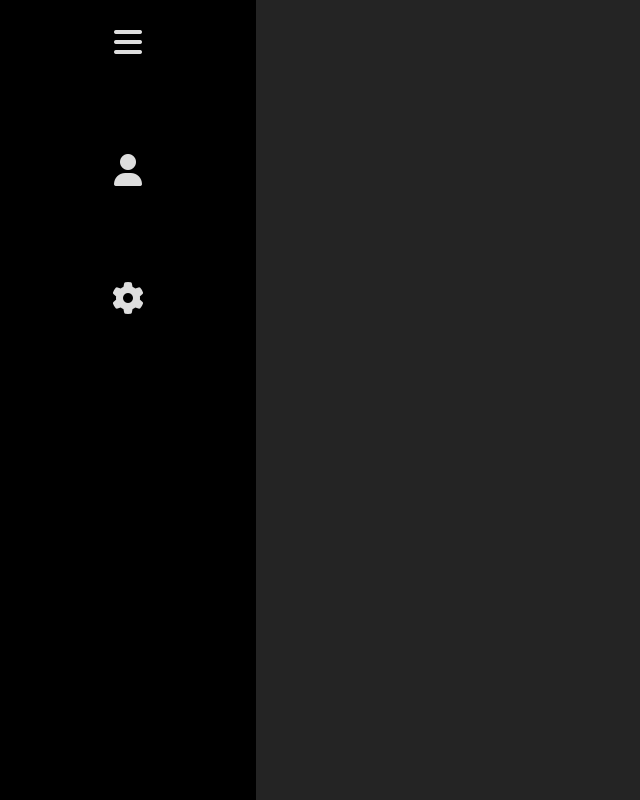
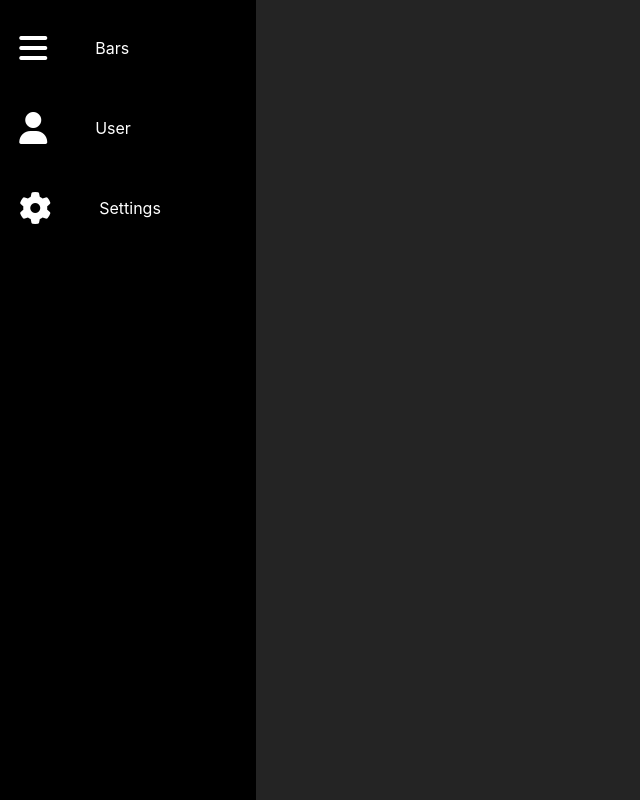
Before and after one commit to GitCoffee-hackathon2025/hackathon-frontend, a Vue app: page / in a window 1280 px wide. Both pictures are taken after a click on the element 29 px from the left and 41 px from the top of the page. Shown: the whole page, without its empty margins (0-640 px from the left). Built offline with nearby package versions, Linux system fonts and the light colour scheme.

Commit message:
Feat: Continuação Animação FRONT_FEAT: Barra de navegação #3

```diff
--- a/src/components/NavBarra.vue
+++ b/src/components/NavBarra.vue
@@ -1,5 +1,5 @@
 <script setup lang="ts">
-import {ref} from 'vue'
+import { ref } from 'vue'
 const isExpanse = ref<boolean>(false)
 function toggleBar() {
   isExpanse.value = !isExpanse.value
@@ -7,60 +7,74 @@ import {ref} from 'vue'
 </script>
 
 <template>
- <nav :class="['container-nav', {isExpanse}]">
-  <div class="icons">
+  <nav :class="['container-nav', { isExpanse }]">
+    <ul class="icons">
+      <li>
         <span class="fa-solid fa-bars" @click="toggleBar"></span>
+        <p :class="{ visible: isExpanse }">Bars</p>
+      </li>
+      <li>
         <span class="fa-solid fa-user"></span>
+        <p :class="{ visible: isExpanse }">User</p>
+      </li>
+      <li>
         <span class="fa-solid fa-gear"></span>
-  </div>
+        <p :class="{ visible: isExpanse }">Settings</p>
+      </li>
+    </ul>
   </nav>
 </template>
 
 <style scoped>
-.container-nav{
+.container-nav {
   background-color: black;
   display: flex;
   flex-direction: column;
   align-items: center;
   height: 100vh;
-  width: 4.6vw;
-  .icons{
+  width: 4.6rem;
+  transition: width 0.3s ease-in-out;
+  overflow: hidden;
+}
+
+.container-nav.isExpanse {
+  width: 16rem;
+}
+
+.icons {
+  display: flex;
+  flex-direction: column;
+  align-items: flex-start;
+  padding-left: 1.2rem;
+  width: 100%;
+  gap: 3rem;
+  margin-top: 2rem;
+}
+
+.icons li {
   display: flex;
   align-items: center;
-    flex-direction: column;
-    gap: 6rem;
-    margin-top: 2vw;
-  }
-  span{
-    font-size: 2rem;
-
-  }
-}
-.container-nav.isExpanse{
-  width:  20vw;
-  align-items: left;
-  transition: .5s ease-in-out;
-}
-h1 {
-  font-weight: 500;
-  font-size: 2.6rem;
+  gap: 1rem;
+  color: white;
   position: relative;
-  top: -10px;
 }
 
-h3 {
-  font-size: 1.2rem;
+.icons p {
+  color: white;
+  opacity: 0;
+  transform: translateX(-20px);
+  transition: opacity 0.3s ease, transform 0.3s ease;
+  white-space: nowrap;
 }
 
-.greetings h1,
-.greetings h3 {
-  text-align: center;
+.icons p.visible {
+  opacity: 1;
+  transform: translateX(2rem);
 }
 
-@media (min-width: 1024px) {
-  .greetings h1,
-  .greetings h3 {
-    text-align: left;
-  }
+span {
+  font-size: 2rem;
+  color: white;
+  cursor: pointer;
 }
 </style>
```
Lines whose indentation alone changed are shown as unchanged.
